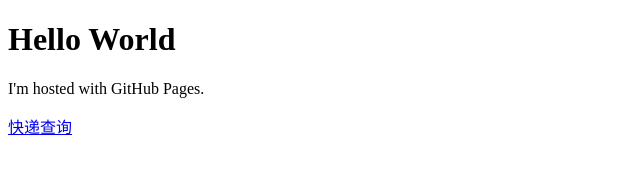
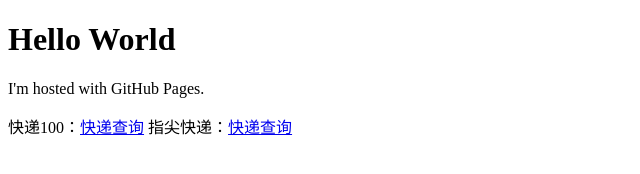
Before and after one commit to NiRuoChengFeng1207/NiRuoChengFeng1207.github.io, a plain HTML site: page index.html in a window 1280 px wide. Shown: the whole page, without its empty margins (0-640 px from the left). Drawn offline with Linux system fonts and the light colour scheme.

Commit message:
新添加链接

```diff
--- a/index.html
+++ b/index.html
@@ -8,6 +8,8 @@
 	<h1>Hello World</h1>
 	<p>I'm hosted with GitHub Pages.</p>
 
-	<a href="//m.kuaidi100.com" target="_blank">快递查询</a>
+	快递100：<a href="//m.kuaidi100.com" target="_blank">快递查询</a>
+
+	指尖快递：<a href="http://www.gtexpress.cn" target="_blank">快递查询</a>
 </body>
 </html>
```
